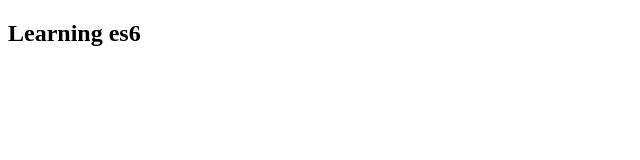
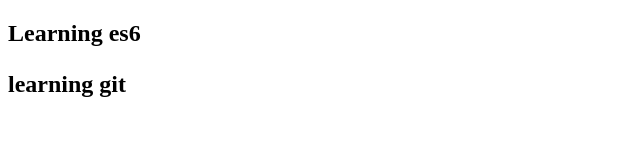
Before and after one commit to Zainnn/firstProject, a plain HTML site: page index.html in a window 1280 px wide. Shown: the whole page, without its empty margins (0-640 px from the left). Drawn offline with Linux system fonts and the light colour scheme.

Commit message:
first commit

```diff
--- a/index.html
+++ b/index.html
@@ -8,5 +8,6 @@
 </head>
 <body>
     <h2>Learning es6<h2>
+        <p> learning git <p>
 </body>
 </html>
```
